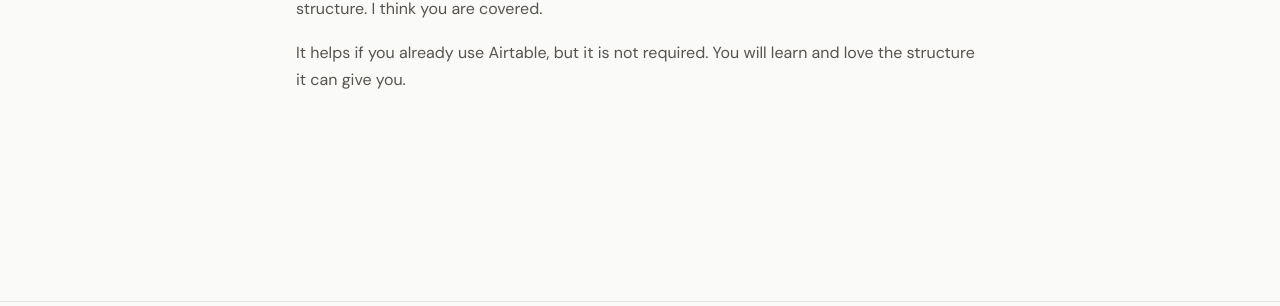
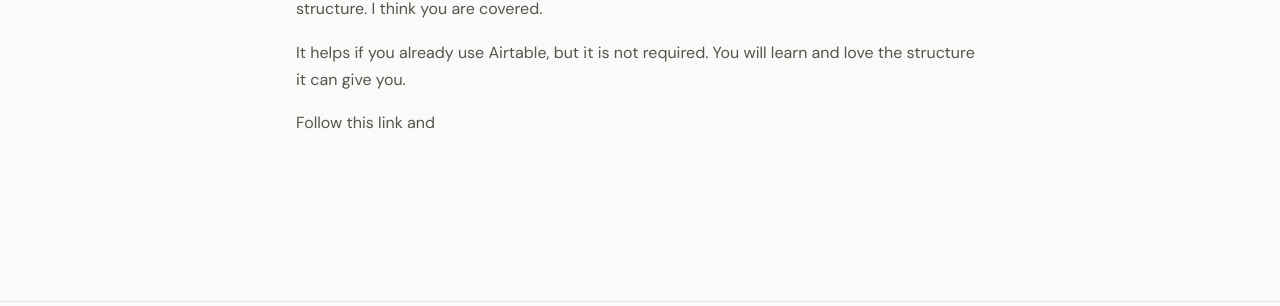
Before and after one commit to larssonhthomas-afk/writebase-docs, an MkDocs documentation site: the page built from docs/20waiting-list---information.md, in a window 1280 px wide. Shown: the part 552-858 px from the top of the page. Built offline with MkDocs 1.6.1 and Material for MkDocs 9.7.7, drawn with Linux system fonts in a browser that asks for light colours; some web fonts are replaced.

Commit message:
Update 20waiting-list---information.md

```diff
--- a/docs/20waiting-list---information.md
+++ b/docs/20waiting-list---information.md
@@ -10,7 +10,6 @@ I'm seeking the first 8 to test this product out. You will be called the Gang of
 
 This is not a product launch. It is a controlled experiment. Eight builders who write. Content creators, documentation producers, fiction writers. People who want structure and repeatability without losing ownership.
 
-
 Over the next few months, we will test this product to the limit and identify what to fix before launch. I´m thinking weekly check-ins. A chat channel somewhere. And a lot of fun testing it out.
 
 Who are you?
@@ -18,3 +17,5 @@ Who are you?
 You could be a content creator, a wiki producer, or just writing fiction that needs some structure. I think you are covered.
 
 It helps if you already use Airtable, but it is not required. You will learn and love the structure it can give you.
+
+Follow this link and
```
